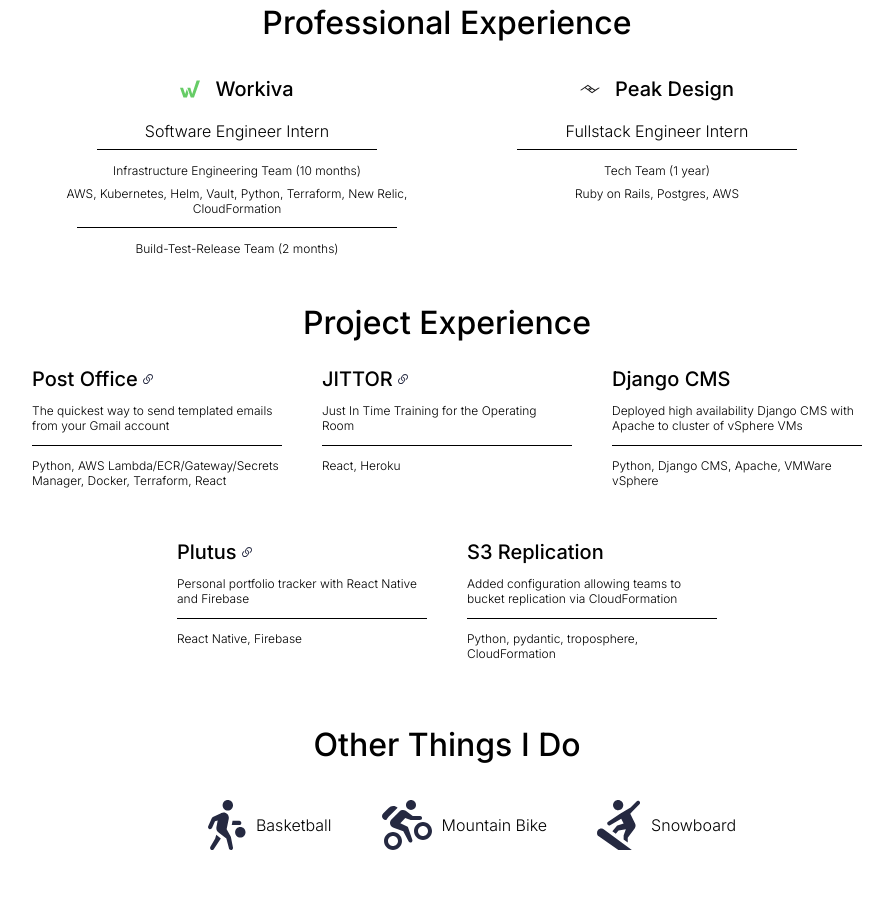
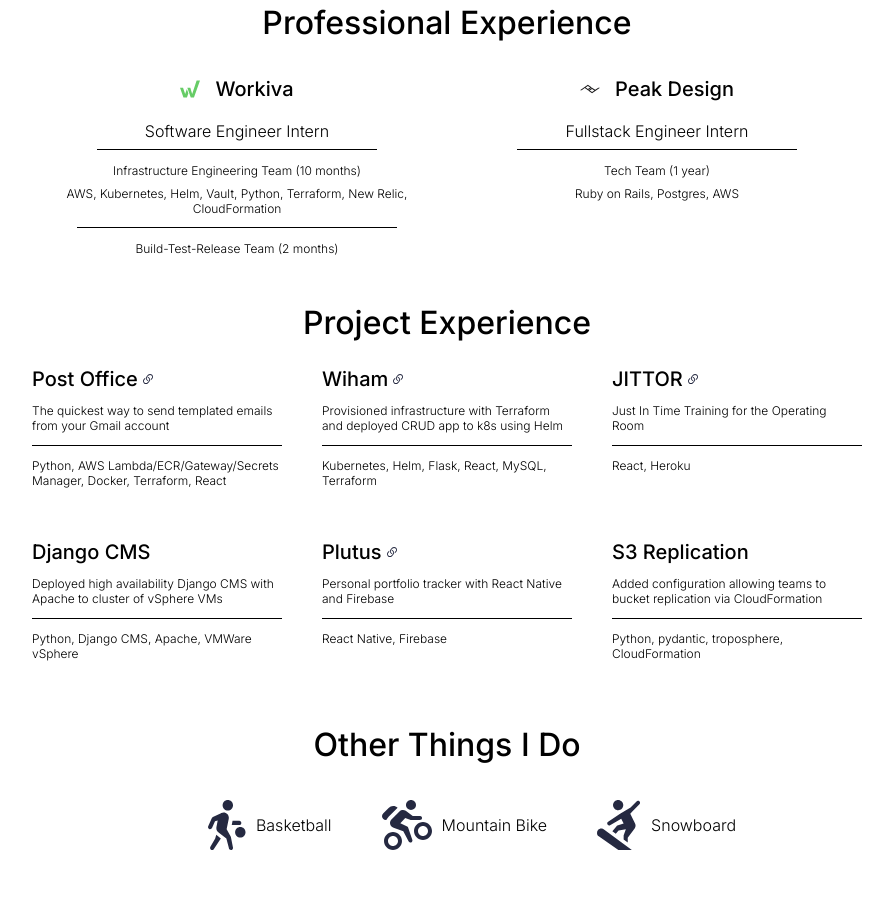
Before and after one commit to hydenp/hyden-polikoff-com, a plain HTML site: page index.html in a window 1280 px wide. Shown: the part 1026-1930 px from the top of the page, without its empty margins (193-1086 px from the left). Drawn offline with Linux system fonts and the light colour scheme.

Commit message:
add wiham + update resume

```diff
--- a/index.html
+++ b/index.html
@@ -139,6 +139,19 @@
   </div>
 
   <div class="project-div-container">
+    <a href="https://github.com/hydenp/where-is-hair-and-makeup" style="text-decoration: none" target="_blank">
+      <div style="display: flex; flex-direction: row; align-items: center; margin-bottom: 0;">
+        <!--        <img src="assets/icons/work-logos/peak-design.svg" alt="workiva-w" style="margin: 0">-->
+        <!--        <p style="margin-left: 15px; font-size: 20px; font-weight: 500; color: black">Post Office</p>-->
+        <p style="font-size: 20px; font-weight: 500; color: black; margin: 0;">Wiham</p>
+        <img src="assets/icons/link.svg" alt="workiva-w" style="margin-left: 5px">
+      </div>
+    </a>
+    <p style="font-size: 12px">Provisioned infrastructure with Terraform and deployed CRUD app to k8s using Helm</p>
+    <hr style="border: none; height: 1px; background-color: black">
+    <p style="font-size: 12px">Kubernetes, Helm, Flask, React, MySQL, Terraform</p>
+  </div>
+  <div class="project-div-container">
     <a href="https://jittor.app" style="text-decoration: none" target="_blank">
       <div style="display: flex; flex-direction: row; align-items: center; margin-bottom: 0;">
         <!--        <img src="assets/icons/work-logos/peak-design.svg" alt="workiva-w" style="margin: 0">-->
@@ -180,13 +193,13 @@
   </div>
 
   <div class="project-div-container">
-    <a href="https://jittor.app" style="text-decoration: none" target="_blank">
+    <!-- <a href="https://jittor.app" style="text-decoration: none" target="_blank"> -->
       <div style="display: flex; flex-direction: row; align-items: center; margin-bottom: 0;">
         <!--        <img src="assets/icons/work-logos/peak-design.svg" alt="workiva-w" style="margin: 0">-->
         <!--        <p style="margin-left: 15px; font-size: 20px; font-weight: 500; color: black">Post Office</p>-->
         <p style="font-size: 20px; font-weight: 500; color: black; margin: 0;">S3 Replication</p>
       </div>
-    </a>
+    <!-- </a> -->
     <p style="font-size: 12px">Added configuration allowing teams to bucket replication via CloudFormation</p>
     <hr style="border: none; height: 1px; background-color: black">
     <p style="font-size: 12px">Python, pydantic, troposphere, CloudFormation</p>
```
Also changed, not shown: 1 other file.
